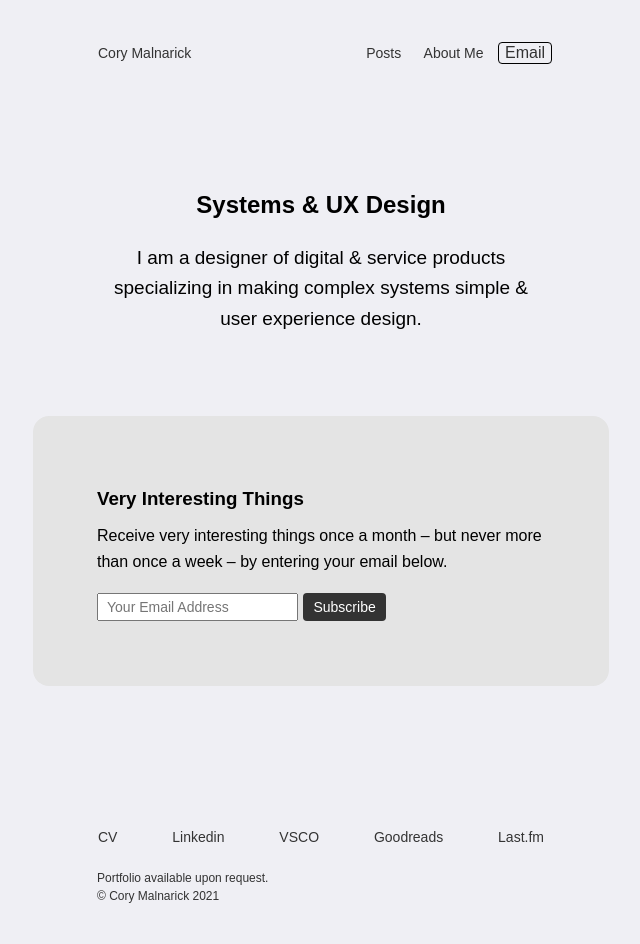
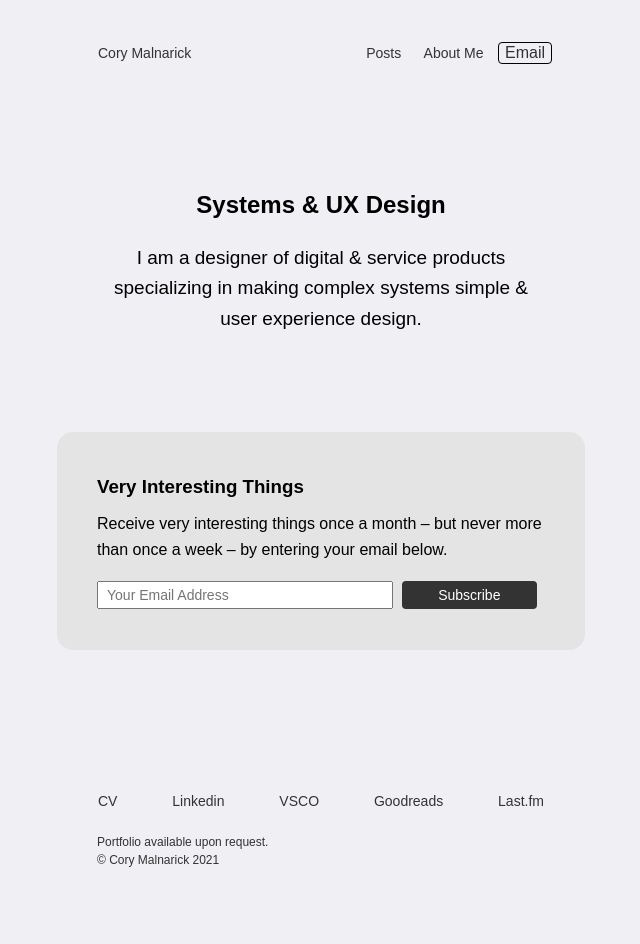
Before and after one commit to foundmonster/foundmonster.github.io, a Jekyll site: the page built from index.html, in a window 1280 px wide. Shown: the whole page, without its empty margins (319-959 px from the left). Built offline with Jekyll 4.4.1, drawn with Linux system fonts in a browser that asks for light colours; some web fonts are replaced; after the commit the page ends 908 px from its top, so only the background shows below that.

Commit message:
newsletter form style updates

```diff
--- a/_sass/main.scss
+++ b/_sass/main.scss
@@ -722,19 +722,20 @@ a.nav-button-link:visited {
 
 .form-background {
     background-color: #e4e4e4;
-    padding-top: 60px;
-    padding-left: 4rem;
-    padding-right: 4rem;
-    padding-bottom: 4rem;
-    margin-top: 4rem;
-    margin-right: -4rem;
-    margin-left: -4rem;
+    padding: 40px 40px;
     border-radius: 1rem;
+    padding-top: 32px;
+    margin-left: -40px;
+    margin-right: -40px;
+    margin-top: 5rem;
 }
 
 .newsletter-email-form {
     padding: 4px 8px;
+    margin-right: 4px;
     font-size: 14px;
+    width: 66%;
+    box-sizing: border-box;
 }
 
 .newsletter-subscribe-button {
@@ -745,6 +746,8 @@ a.nav-button-link:visited {
     margin: 1px;
     border-radius: 4px;
     padding: 4px 8px;
+    width: 30%;
+    box-sizing: border-box;
     border-color: transparent;
 }
 
```
